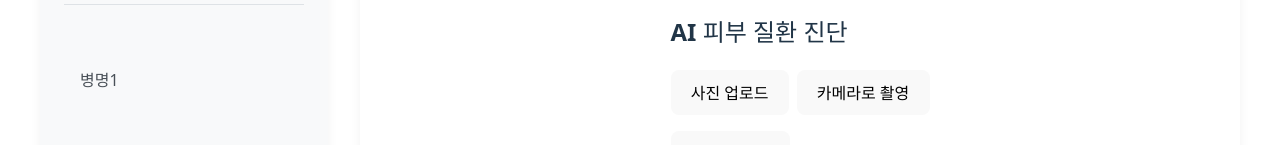
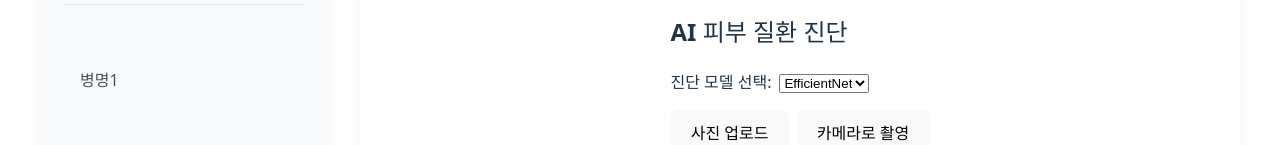
Before and after one commit to kitoku8706/skinseal-fronend, a React (Vite) app: page /ai/diagnose in a window 1280 px wide. Shown: the part 315-460 px from the top of the page. Built offline with nearby package versions, Linux system fonts and the light colour scheme; no server answers.

Commit message:
모델 선택 기능 추가 및 API 경로 동적 설정

```diff
--- a/src/pages/AiDiagnosisPage.jsx
+++ b/src/pages/AiDiagnosisPage.jsx
@@ -4,6 +4,7 @@ function AiDiagnosisPage() {
     const [selectedImage, setSelectedImage] = useState(null);
     const [result, setResult] = useState(null);
     const [loading, setLoading] = useState(false);
+    const [selectedModel, setSelectedModel] = useState("efficientnet"); // 기본 모델 설정
     const fileInputRef = useRef();
     const videoRef = useRef();
     const canvasRef = useRef();
@@ -71,7 +72,8 @@ function AiDiagnosisPage() {
         const formData = new FormData();
         formData.append("image", imageFile);
         try {
-            const response = await fetch("/api/diagnosis/efficientnet", {
+            // 동적으로 API 경로 설정
+            const response = await fetch(`/api/diagnosis/${selectedModel}`, {
                 method: "POST",
                 body: formData,
             });
@@ -87,6 +89,20 @@ function AiDiagnosisPage() {
     return (
         <div style={{ maxWidth: 600, margin: "0 auto", padding: 24 }}>
             <h2>AI 피부 질환 진단</h2>
+
+            {/* 모델 선택 드롭다운 */}
+            <div style={{ marginBottom: 16 }}>
+                <label htmlFor="model-select" style={{ marginRight: 8 }}>진단 모델 선택:</label>
+                <select
+                    id="model-select"
+                    value={selectedModel}
+                    onChange={(e) => setSelectedModel(e.target.value)}
+                >
+                    <option value="efficientnet">EfficientNet</option>
+                    <option value="skin_model">Skin Model</option>
+                </select>
+            </div>
+
             <div style={{ marginBottom: 16 }}>
                 <input
                     type="file"
```
Also changed, not shown: 1 other file (tests, documents, lock files or other folders).
